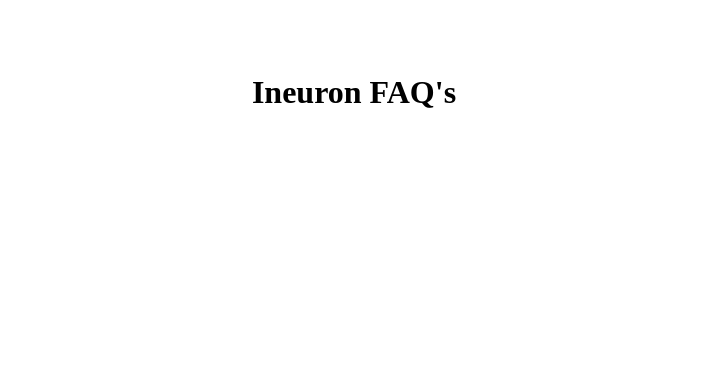
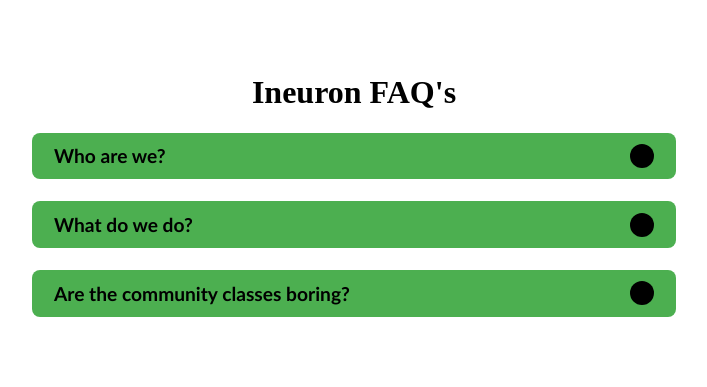
Before and after one commit to Shivanand0297/JavaScript-Journey, a plain HTML site: page JS-Assignments/01Accordion/index.html in a window 1280 px wide. Shown: the whole page, without its empty margins (286-993 px from the left). Drawn offline with Linux system fonts and the light colour scheme.

Commit message:
added accordion project

```diff
--- a/JS-Assignments/01Accordion/faq.js
+++ b/JS-Assignments/01Accordion/faq.js
@@ -18,17 +18,59 @@
   },
 ];
 
-const accordianBody;
-const faqs = [];
+let accordianBody;
+// const faqs = [];
 
 function showFaq() {
+
 
 }
 
 function createFaq() {
+  faqData.forEach(currentfaq =>{  //looping through the array and calling calback function for each element
+
+    const faqH3 = document.createElement("h3");
+    const faqQuestion = document.createTextNode(currentfaq.question)
+    faqH3.appendChild(faqQuestion);
+
+    // creating div to accomodate h3
+    let div = document.createElement("div");
+
+    //adding class in div
+    div.classList.add("faq");
+    accordianBody = document.querySelector(".accordian_body");
+    accordianBody.appendChild(div);
+
+    // creating faq_header to make h3 and button go flex
+    let flexDiv = document.createElement("div");
+    flexDiv.classList.add("faq_header");
+    div.appendChild(flexDiv);
+    flexDiv.appendChild(faqH3);
+
+    // creating button to append in header div
+    let button = document.createElement("h3");
+    button.classList.add("show_btn");
+    flexDiv.appendChild(button);
+
+    // adding event listner
+    button.addEventListener("click", ()=>{
+      // console.log(e);
+      // let tar = e.target;
+      // console.log(tar);
+      let p = document.createElement("p");
+      let ans = document.createTextNode(currentfaq.answer);
+      p.appendChild(ans);
+      div.appendChild(p);
+    })
+
+
+  })
 
 }
 
 function btnStatusUpdate() {
 
 }
+
+
+window.addEventListener("load", createFaq);
--- a/JS-Assignments/01Accordion/index.css
+++ b/JS-Assignments/01Accordion/index.css
@@ -32,6 +32,7 @@
 
 .faq p {
   font-size: 1em;
+  color: #FFFFFF;
   font-family: "Gill Sans", "Gill Sans MT", Calibri, "Trebuchet MS", sans-serif;
   margin: 1em 0em 0em;
   padding: 0em;
--- a/JS-Assignments/01Accordion/index.html
+++ b/JS-Assignments/01Accordion/index.html
@@ -5,12 +5,12 @@
     <meta http-equiv="X-UA-Compatible" content="IE=edge" />
     <meta name="viewport" content="width=device-width, initial-scale=1.0" />
     <title>Accordion</title>
-    <link rel="stylesheet" href="index.css" />
+    <link rel="stylesheet" href="./index.css" />
   </head>
   <body>
     <div class="accordian_body">
       <h1>Ineuron FAQ's</h1>
     </div>
-    <script id="faq-js" src="faq.js"></script>
+    <script id="faq-js" src="./faq.js"></script>
   </body>
 </html>
```
Also changed, not shown: Dom Manipulation/DOM Projects/javsscript.md (+7 -0 lines).
